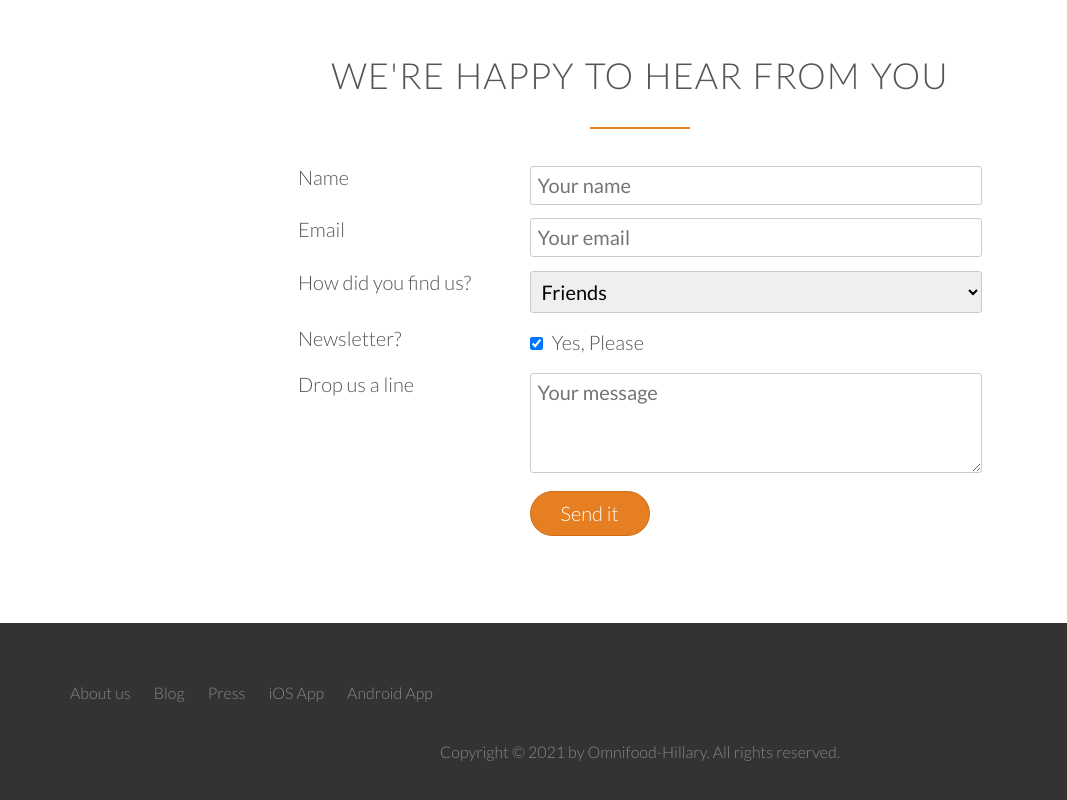
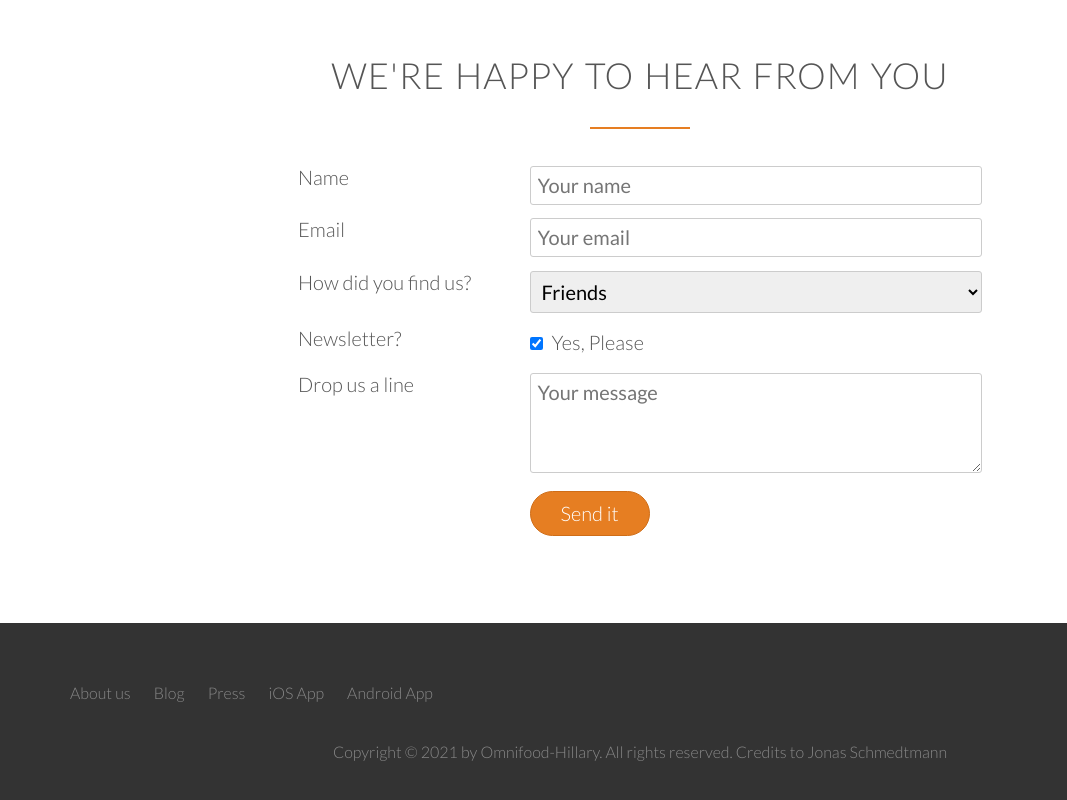
Before and after one commit to hillaryke/webdev, a plain HTML site: page omnifood/index.html in a window 1280 px wide. Shown: the part 4684-5484 px from the top of the page, 0-1067 px from the left. Drawn offline with Linux system fonts and the light colour scheme; files whose address does not match are found by name.

Commit message:
Update index.html

```diff
--- a/omnifood/index.html
+++ b/omnifood/index.html
@@ -401,7 +401,8 @@
       </div>
     </div>
     <div class="row">
-      <p>Copyright &copy; 2021 by Omnifood-Hillary. All rights reserved.</p>
+      <p>Copyright &copy; 2021 by Omnifood-Hillary. All rights reserved. Credits to Jonas Schmedtmann
+</p>
     </div>
   </footer>
 
```
